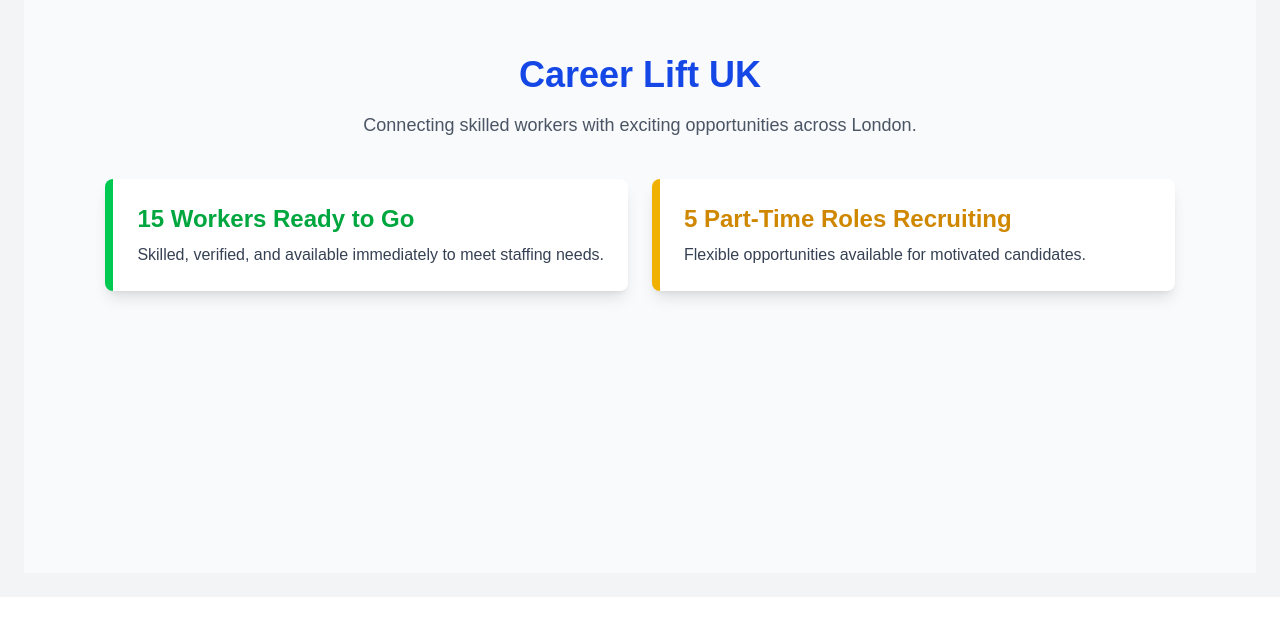
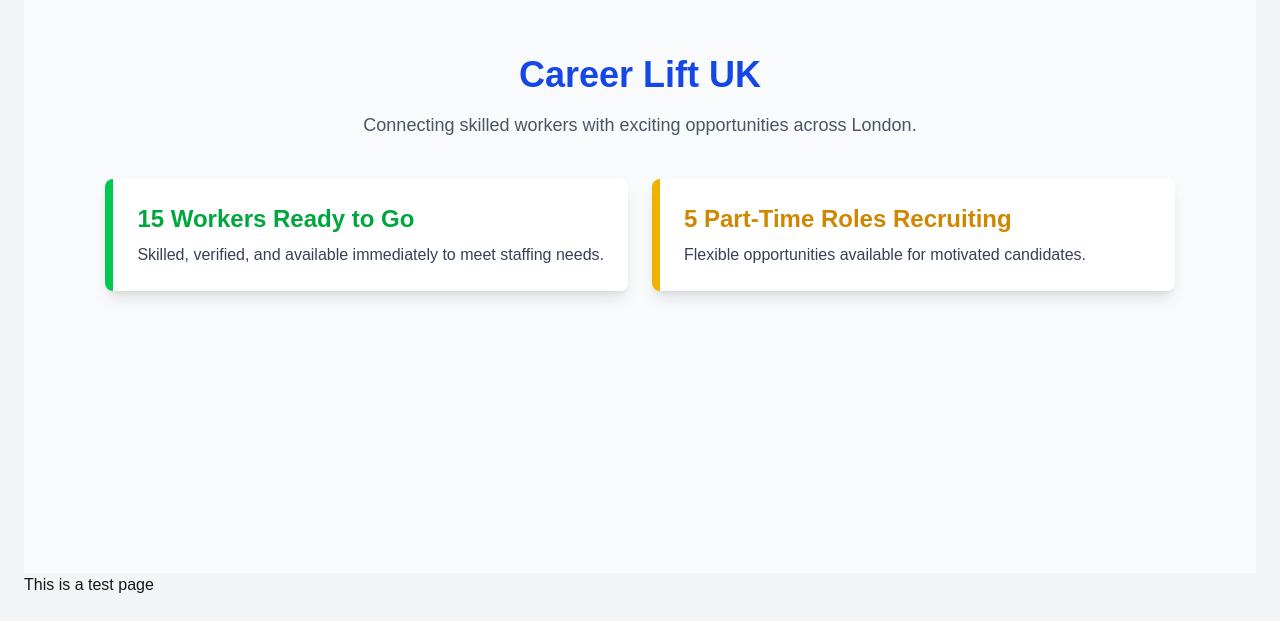
Before and after one commit to ryuk321/careerliftuk, a Next.js app: page / in a window 1280 px wide. Shown: the part 251-872 px from the top of the page. Before the commit the page ends 848 px from the top, so only its background shows below. Built offline with nearby package versions, Linux system fonts and the light colour scheme.

Commit message:
fixed final

```diff
--- a/app/page.tsx
+++ b/app/page.tsx
@@ -1,10 +1,13 @@
 
+import Test from "../pages/test"
 import Status from "../componenets/Status"
+
 export default function Home() {
   return (
-    <main className = "p-6 bg-gray-100 min-h-screen">
+    <section className = "p-6 bg-gray-100 min-h-screen">
       <Status />
+      <Test/>
 
-      </main>
+      </section>
   )
 }
--- /dev/null
+++ b/pages/test.tsx
@@ -0,0 +1,3 @@
+export default function Test() {
+  return <div>This is a test page</div>;
+}
```
